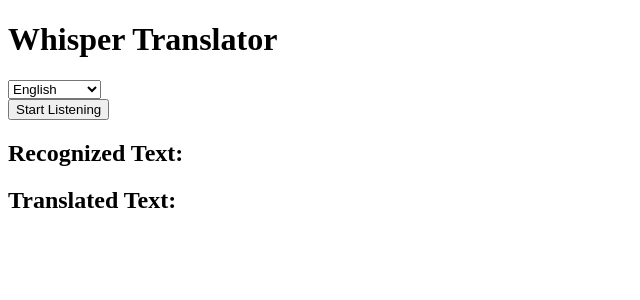
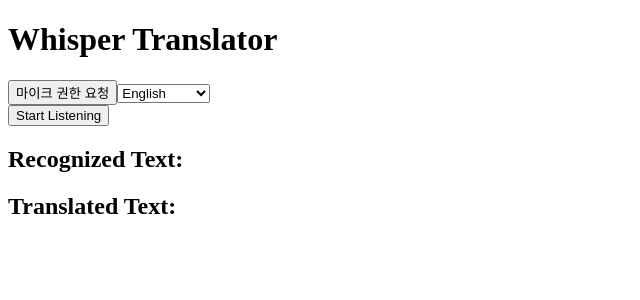
Before and after one commit to Apeworld/Translators, a React (Create React App) app: page / in a window 1280 px wide. Shown: the top 300 px of the page, without its empty margins (0-640 px from the left). Built offline with nearby package versions, Linux system fonts and the light colour scheme; no server answers.

Commit message:
Update WhisperTranslator.js

```diff
--- a/src/components/WhisperTranslator.js
+++ b/src/components/WhisperTranslator.js
@@ -47,7 +47,7 @@ export default function WhisperTranslator() {
 
       recognition.current.onerror = (event) => {
         console.error("Speech recognition error", event);
-        const errorMessage = event?.error || event?.message || event?.type || "Unknown error";
+        const errorMessage = event?.error ?? event?.message ?? event?.type ?? "Unknown error";
         alert(`음성 인식 오류 발생: ${errorMessage}`);
         setIsListening(false);
       };
@@ -58,9 +58,11 @@ export default function WhisperTranslator() {
       };
 
       recognition.current.onresult = (event) => {
+        if (!event?.results || event.results.length === 0) return;
+
         const finalTranscript = Array.from(event.results)
           .filter((result) => result.isFinal)
-          .map((result) => result[0].transcript)
+          .map((result) => result[0]?.transcript || "")
           .join(" ");
 
         setText(finalTranscript.trim());
@@ -69,6 +71,16 @@ export default function WhisperTranslator() {
     } catch (error) {
       console.error("Error initializing speech recognition", error);
       alert("음성 인식을 초기화하는 동안 오류가 발생했습니다. 다시 시도하세요.");
+    }
+  };
+
+  const requestMicrophonePermission = async () => {
+    try {
+      await navigator.mediaDevices.getUserMedia({ audio: true });
+      console.log("Microphone permission granted");
+    } catch (error) {
+      console.error("Microphone permission denied", error);
+      alert("마이크 권한을 허용해야 합니다. 브라우저 설정에서 마이크 사용을 허용해주세요.");
     }
   };
 
@@ -114,6 +126,12 @@ export default function WhisperTranslator() {
   return (
     <div className="p-5 text-center">
       <h1 className="text-2xl font-bold mb-4">Whisper Translator</h1>
+      <button
+        onClick={requestMicrophonePermission}
+        className="bg-green-500 text-white p-2 rounded mb-4"
+      >
+        마이크 권한 요청
+      </button>
       <select
         value={language}
         onChange={(e) => setLanguage(e.target.value)}
```
